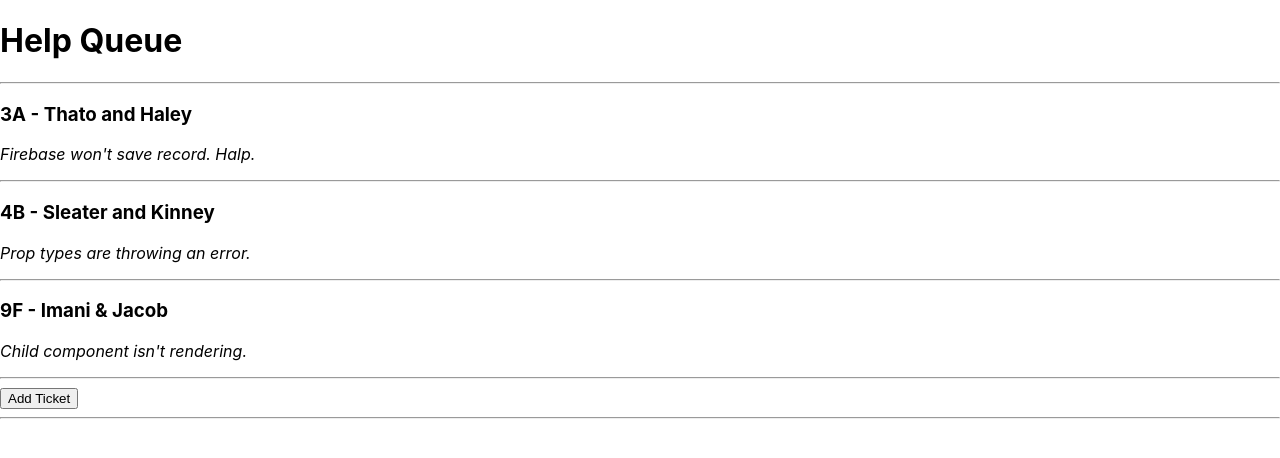
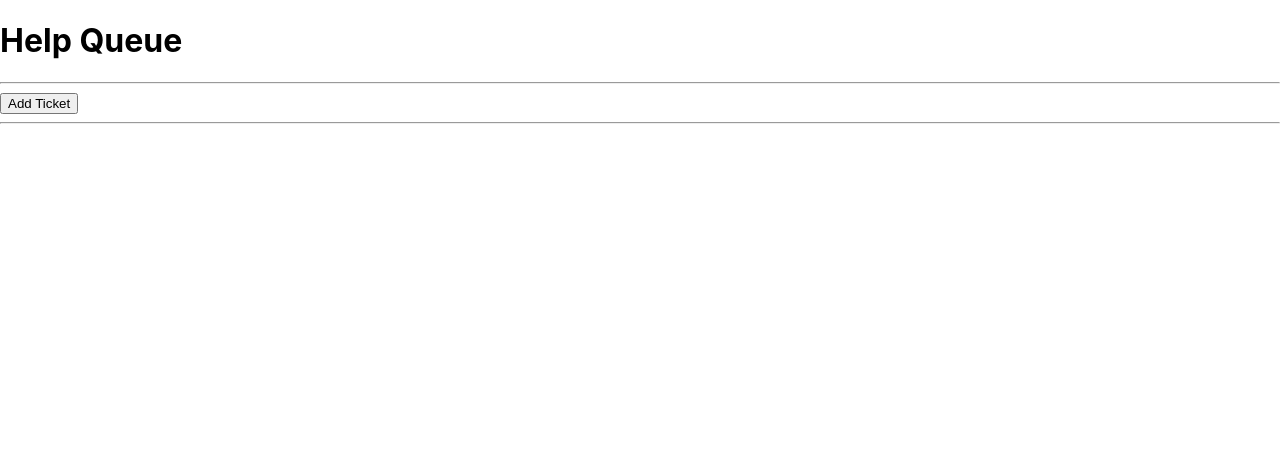
Before and after one commit to ayohana/help-queue, a React (Create React App) app: page / in a window 1280 px wide. Shown: the top 458 px of the page. Built offline with nearby package versions, Linux system fonts and the light colour scheme.

Commit message:
Remove hardcoded data of masterTicketList, pass data via callbacks, utilize UUID v4 to generate random unique keys

```diff
--- a/src/components/NewTicketForm.js
+++ b/src/components/NewTicketForm.js
@@ -1,15 +1,23 @@
 import React from 'react';
+import PropTypes from 'prop-types';
 import { v4 } from 'uuid';
-// v4 refers to the method in the UUID library responsible for creating unique IDs.
+// v4 refers to the method in the UUID library responsible for creating (random) unique IDs.
 // There are a few available methods: For instance, v1() creates an ID based on timestamp while v5() uses the object's namespace to generate an ID.
 
 function NewTicketForm(props){
 
+  // Because a functional component doesn't have this as a reference like a class component, we need to directly refer to the props passed into the functional component. That's why we do props.onNewTicketCreation() instead of this.onNewTicketCreation() (as we'd do if this were a class component).
   function handleNewTicketFormSubmission(event) {
     event.preventDefault();
-    console.log(event.target.names.value);
-    console.log(event.target.location.value);
-    console.log(event.target.issue.value);
+    props.onNewTicketCreation({
+      names: event.target.names.value,
+      location: event.target.location.value,
+      issue: event.target.issue.value,
+      id: v4() // creates a unique ID using UUID library
+    });
+    // console.log(event.target.names.value);
+    // console.log(event.target.location.value);
+    // console.log(event.target.issue.value);
   }
   // Note that we are taking advantage of event.target. event.target gives us access to the event that was just fired. In this case, we just had a submit event. We can actually grab the values that came from that submit event. Specifically, we can grab the values based on their name property. We just need to call event.target.[input-field-name-goes-here].value.
 
@@ -40,4 +48,8 @@ function NewTicketForm(props){
   );
 }
 
+NewTicketForm.propTypes = {
+  onNewTicketCreation: PropTypes.func
+};
+
 export default NewTicketForm;
--- a/src/components/TicketControl.js
+++ b/src/components/TicketControl.js
@@ -6,11 +6,11 @@ class TicketControl extends React.Component {
 
   constructor(props) {
     super(props);
-    this.state = {
-      formVisibleOnPage: false
-    }; // this is our DEFAULT STATE
+    this.state = { // our DEFAULT STATE
+      formVisibleOnPage: false,
+      masterTicketList: []
+    };
   }
-
 
   // Because this method uses arrow notation, this is automatically bound to its current lexical scope, which is an instance of the class itself. (An ES6 feature)
   handleClick = () => {
@@ -19,16 +19,24 @@ class TicketControl extends React.Component {
     })); // TOGGLES a boolean!
   }
 
+  handleAddingNewTicketToList = (newTicket) => {
+    const newMasterTicketList = this.state.masterTicketList.concat(newTicket);
+    this.setState({masterTicketList: newMasterTicketList});
+    this.setState({formVisibleOnPage: false});
+  }
+  // Unlike push(), which directly alters the array its called on, concat() makes a copy of that array.
+
   // Because this is the first class component we are building, a quick refresher: class components always need to have a render() method.
   // Note that this code is just JavaScript, not JSX. We can use plain old JavaScript outside of our return() statement. We only need to use JSX and curly braces for evaluation inside our return().
+  // It's common practice to prefix the name of an event handler function with `handle`. Any props containing that function will be prefixed with `on`. This is because the prop will be used when the event occurs, but the function itself is what actually handles the necessary actions. It also ensures the names are similar enough to easily determine which props and functions correspond, yet different enough to determine when we're referencing a function and when we're referencing a prop containing a function.
   render(){
     let currentlyVisibleState = null;
     let buttonText = null;
     if (this.state.formVisibleOnPage) {
-      currentlyVisibleState = <NewTicketForm />
+      currentlyVisibleState = <NewTicketForm onNewTicketCreation={this.handleAddingNewTicketToList}/>
       buttonText = "Return to Ticket List";
     } else {
-      currentlyVisibleState = <TicketList />
+      currentlyVisibleState = <TicketList ticketList={this.state.masterTicketList} />
       buttonText = "Add Ticket";
     }
     return(
--- a/src/components/TicketList.js
+++ b/src/components/TicketList.js
@@ -1,29 +1,12 @@
 import React from "react";
 import Ticket from "./Ticket";
+import PropTypes from "prop-types";
 
-const masterTicketList = [
-  {
-    names: 'Thato and Haley',
-    location: '3A',
-    issue: 'Firebase won\'t save record. Halp.'
-  },
-  {
-    names: 'Sleater and Kinney',
-    location: '4B',
-    issue: 'Prop types are throwing an error.'
-  },
-  {
-    names: 'Imani & Jacob',
-    location: '9F',
-    issue: 'Child component isn\'t rendering.'
-  }
-];
-
-function TicketList(){
+function TicketList(props){
   return (
     <React.Fragment>
-      <hr/>
-      {masterTicketList.map((ticket, index) =>
+      <hr />
+      {props.ticketList.map((ticket, index) =>
         <Ticket names={ticket.names}
           location={ticket.location}
           issue={ticket.issue}
@@ -33,6 +16,10 @@ function TicketList(){
   );
 }
 
+TicketList.propTypes = {
+  ticketList: PropTypes.array
+};
+
 // Why bother to include the index and create a unique key value? If we don't, our code will run correctly but we'll get the following error in the console: Warning: Each child in an array or iterator should have a unique "key" prop. This error is pretty clear. Each ticket should have a unique "key" prop.
 
 // Our tickets don't have a unique ID value (at least not yet), which is why we are using the item's array index for now. If our tickets already had unique IDs, we wouldn't need to pass in index as an argument to map() - we'd just use the unique IDs as keys. The keys just need to be unique so React can manage reconciliation effectively.
```
Also changed, not shown: 1 other file (tests, documents, lock files or other folders).
